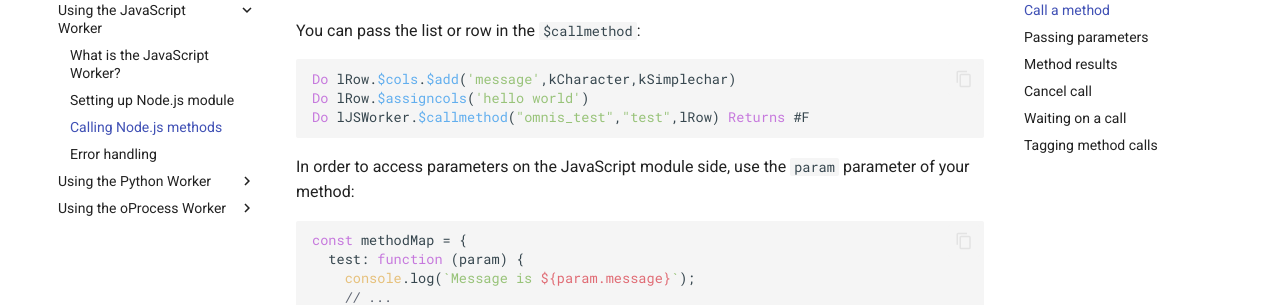
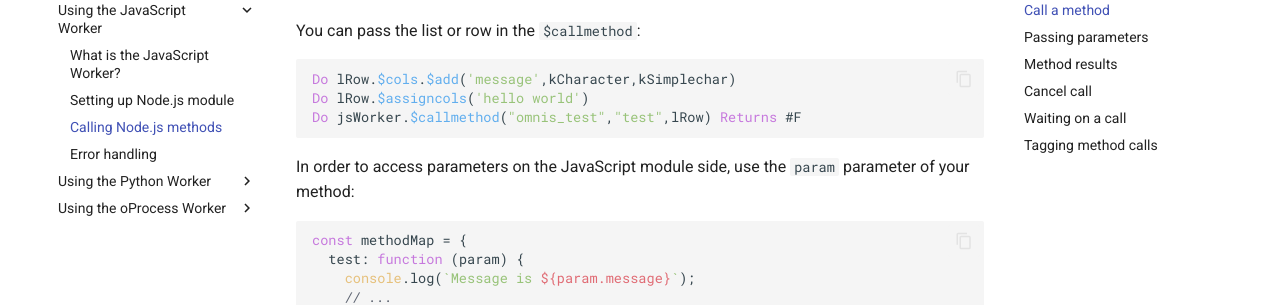
Before and after one commit to OmnisStudio/technotes, an MkDocs documentation site: the page built from docs/Technical Notes/Extending Omnis/Using the JavaScript Worker/3.Calling Node.js methods.md, in a window 1280 px wide and 900 px high, scrolled down 813 px. Shown: the part 152-457 px from the top of the window. Built offline with MkDocs 1.6.1 and Material for MkDocs 9.7.7, drawn with Linux system fonts in a browser that asks for light colours.

Commit message:
A couple bad code blocks

````diff
--- a/docs/Technical Notes/Extending Omnis/Using the JavaScript Worker/3.Calling Node.js methods.md
+++ b/docs/Technical Notes/Extending Omnis/Using the JavaScript Worker/3.Calling Node.js methods.md
@@ -34,7 +34,7 @@ You can pass the list or row in the `$callmethod`:
 ```omnis
 Do lRow.$cols.$add('message',kCharacter,kSimplechar)
 Do lRow.$assigncols('hello world')
-Do lJSWorker.$callmethod("omnis_test","test",lRow) Returns #F
+Do jsWorker.$callmethod("omnis_test","test",lRow) Returns #F
 ```
 
 In order to access parameters on the JavaScript module side, use the `param` parameter of your method:
````
Also changed, not shown: docs/Technical Notes/Extending Omnis/Using the Python Worker/5.Calling Python methods.md (+1 -1 lines).
